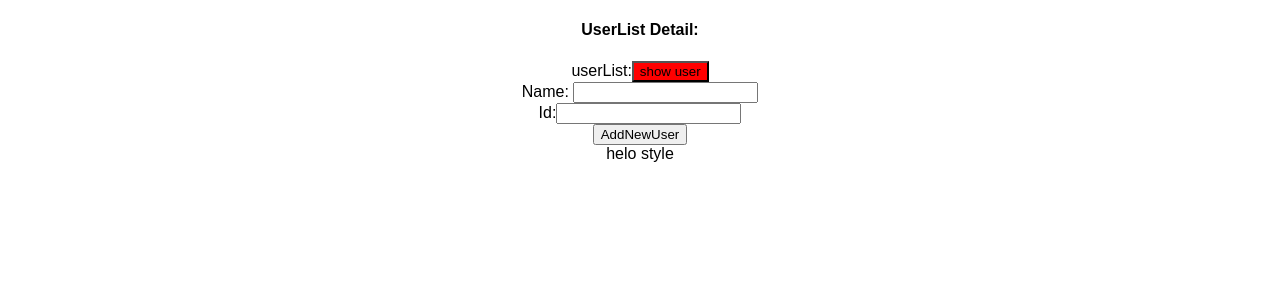
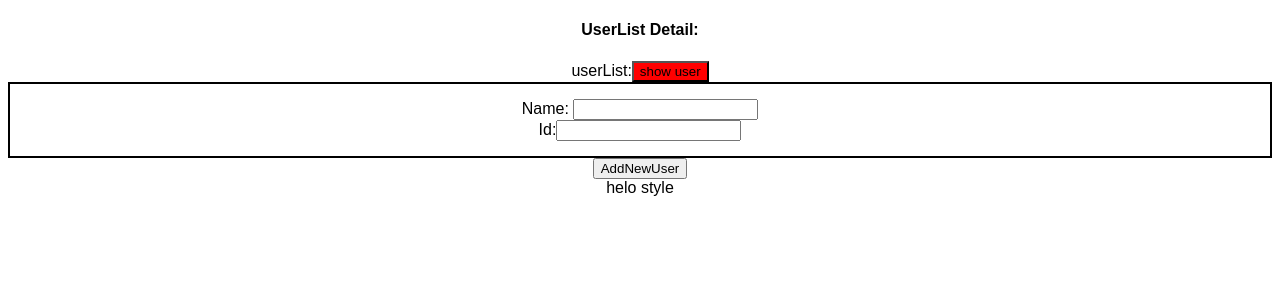
Before and after one commit to SWEETY05/React-sanbox, a React (Create React App) app: page / in a window 1280 px wide. Shown: the top 300 px of the page. Built offline with nearby package versions, Linux system fonts and the light colour scheme.

Commit message:
style added

```diff
--- a/src/User.js
+++ b/src/User.js
@@ -51,7 +51,7 @@ const User = () => {
       <button onClick={onclick} style={{ backgroundColor: color }}>
         show user
       </button>
-      <form>
+      <form className="form">
         <div>
           Name: <input type="text" value={name} onChange={nameClick} />
         </div>
--- a/src/styles.css
+++ b/src/styles.css
@@ -2,3 +2,7 @@
   font-family: sans-serif;
   text-align: center;
 }
+.form {
+  border: 2px solid black;
+  padding: 15px;
+}
```
